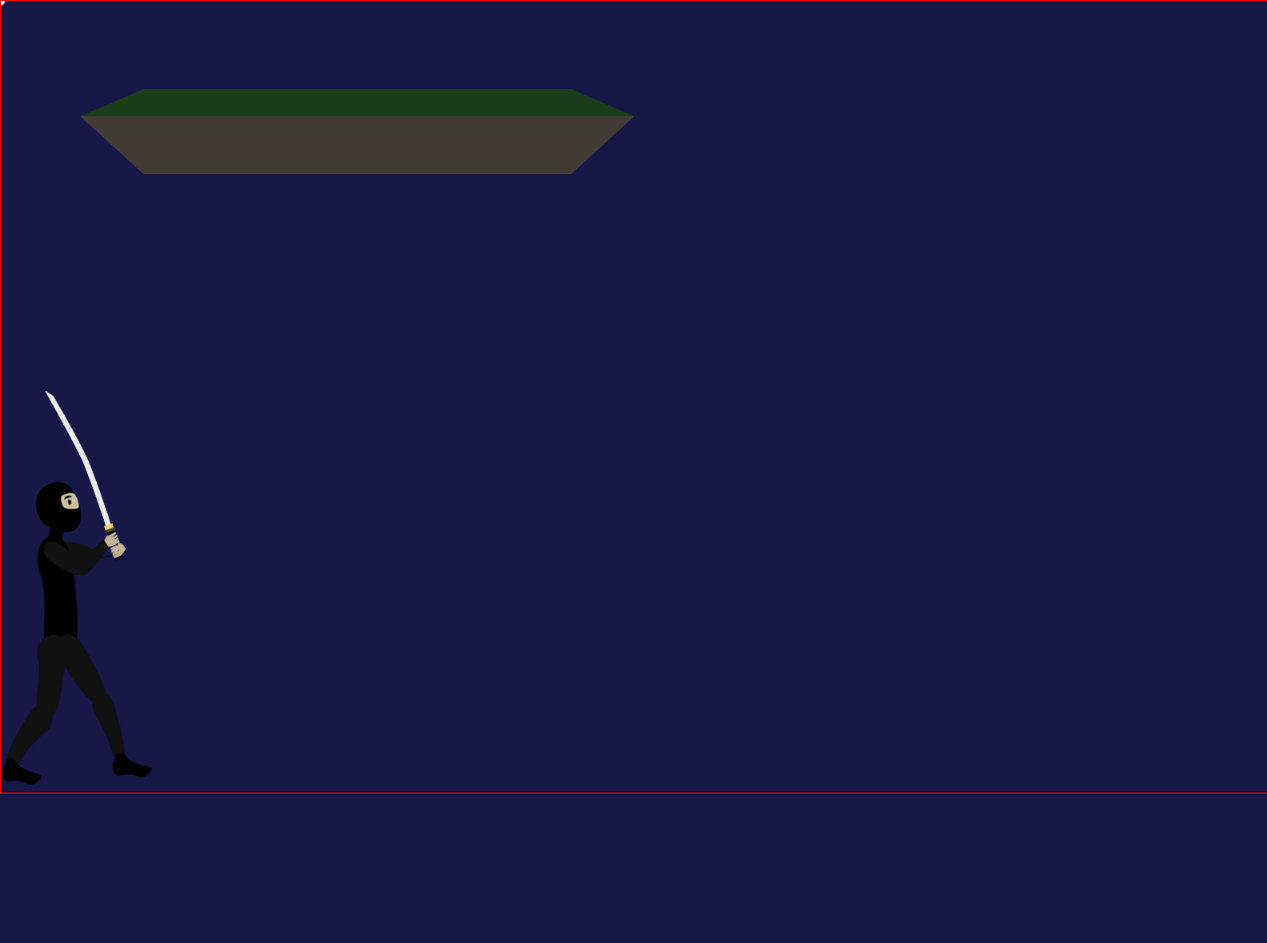
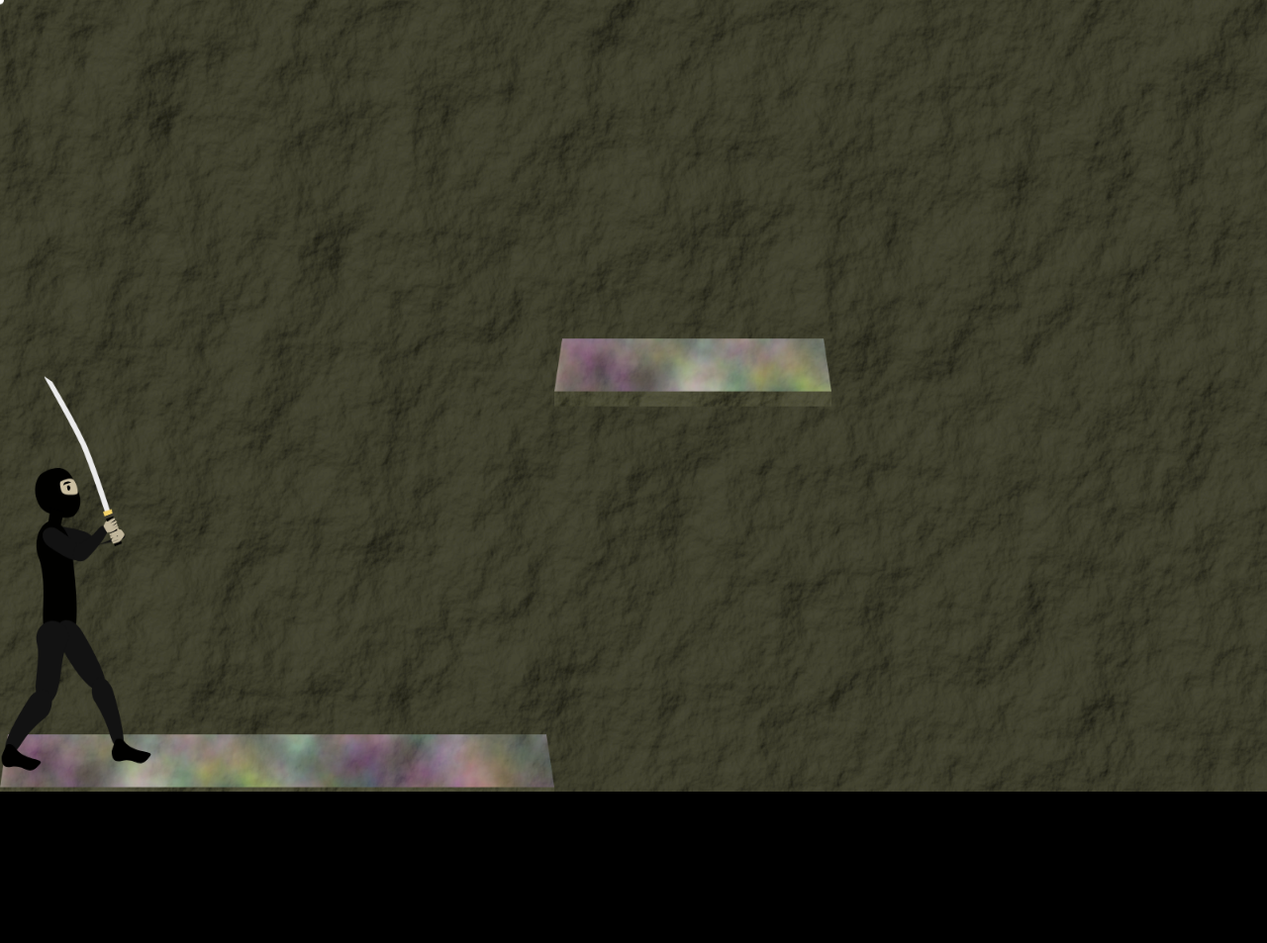
Before and after one commit to ChooKing/js13k22, a website built with Vite: page index.html in a window 1280 px wide. Shown: the whole page at 99% size. Before the commit the page ends 802 px from the top, so only its background shows below. Built offline with nearby package versions, Linux system fonts and the light colour scheme; animation ran at ten frames a second.

Commit message:
Refactored texture code to use off screen canvas

```diff
--- a/index.html
+++ b/index.html
@@ -16,14 +16,26 @@
       width: 1600px;
       display: block;
       margin: auto;
-      border: 1px solid red;
     }
     body{
-      background-color: #171748;
+      background-color: black;
     }
   </style>
   <body>
     <canvas id="canvas"></canvas>
+    <svg>
+      <filter id='rock' x='0%' y='0%' width='100%' height="100%">
+        <feTurbulence type="fractalNoise" baseFrequency='0.01' result='noise' numOctaves="15" />
+        <feDiffuseLighting in='noise' lighting-color='#444433' surfaceScale='18'>
+          <feDistantLight azimuth='400' elevation='126' />
+        </feDiffuseLighting>
+      </filter>
+      <filter id='plat' width='100%' height="100%">
+        <feTurbulence type="fractalNoise" baseFrequency='0.01' result='pn' numOctaves="15" />
+
+      </filter>
+    </svg>
+
     <script type="module" src="/src/main.ts"></script>
   </body>
 </html>
--- a/src/Paths.ts
+++ b/src/Paths.ts
@@ -1,6 +1,7 @@
 import {ColoredPath, RGB} from "./types";
 import {rgb2str} from "./util";
 import {Game} from "./game";
+import {tex} from "./tex";
 type PathDef = [string, RGB]
 export class Paths{
     paths: ColoredPath[];
@@ -13,11 +14,24 @@ export class Paths{
         });
     }
     draw(){
+        const ctx=Game.ctx!;
         for(let i=0;i<this.paths.length;i++){
-            // @ts-ignore
-            Game.ctx.fillStyle = rgb2str(this.paths[i][1]);
-            // @ts-ignore
-            Game.ctx.fill(this.paths[i][0]);
+            ctx.save();
+            let c=rgb2str(this.paths[i][1]);
+
+            if(c=="rgb(68,68,51)"){
+                ctx.fillStyle=tex.rock!;
+                ctx.filter="brightness(1.2)"
+            }
+            else if(c=="rgb(27,60,26)"){
+                ctx.fillStyle=tex.floor!;
+                ctx.filter="brightness(1)"
+            }
+            else ctx.fillStyle = c;
+
+            ctx.fill(this.paths[i][0]);
+
+            ctx.restore();
         }
     }
 }
--- /dev/null
+++ b/src/bg.ts
@@ -0,0 +1,38 @@
+import {Game} from "./game";
+import {tex} from "./tex";
+const p = new Path2D("M0,0L1600,0L1600,900L0,900L0,0Z");
+const c = "rgb(33,30,27)";
+
+
+
+export const bg={
+    iData:null as ImageData|null,
+    buf: null as Uint32Array|null,
+    p: null as CanvasPattern|null,
+    init:()=>{
+        bg.iData = Game.ctx!.createImageData(Game.w, Game.h);
+        bg.buf = new Uint32Array(bg.iData.data.buffer);
+
+        for (let i=0;i<bg.buf.length;i++){
+            bg.buf[i]=Math.tan(i)>0.5? 0xff000000: 0xff444400;
+        }
+        createImageBitmap(bg.iData).then((b)=>{
+            bg.p = Game.ctx!.createPattern(b,null);
+        });
+
+    },
+    draw:()=>{
+        const ctx=Game.ctx!;
+        //ctx.fillStyle=bg.p!;
+        ctx.save();
+        //ctx.filter="url(#rock)";
+        ctx.fillStyle=tex.rock!;
+        ctx.fillRect(0,0,Game.w,Game.h);
+        ctx.restore();
+        /*
+        ctx.fillStyle=c;
+        ctx.fill(p);
+
+         */
+    }
+}
--- a/src/game.ts
+++ b/src/game.ts
@@ -2,16 +2,8 @@ export const Game = {
     ctx: undefined as CanvasRenderingContext2D|undefined,
     w: 1600, //canvas width
     h: 900, //canvas height
-    tw: 100, //track width
-    tg: 25, //track gap
-    colors: [
-        {r:66,g:127,b:164},
-        {r: 164, g: 127, b: 66},
-        {r: 127, g: 174, b: 66},
-        {r: 200, g: 66, b: 66},
-        {r: 200, g: 200, b: 200}
-    ],
-    pw: 80, //player width
-    mGap: 5, //maximum gap as ratio of pw
-    ns: 800 //speed
+    th: 225, //tile height
+    tw: 350, //tile width
+    tyo: 65, //tile Y offset
+    ns: 1200 //speed
 }
--- a/src/main.ts
+++ b/src/main.ts
@@ -2,7 +2,9 @@ import {Ninja} from "./ninja";
 import {Game} from "./game";
 import {Point} from "./types";
 import {Keyboard} from "./keyboard";
+import {tex} from "./tex";
 import {Plat} from "./plat";
+import {bg} from "./bg";
 const canvas = document.getElementById("canvas")! as HTMLCanvasElement;
 canvas.width=1600;
 canvas.height=900;
@@ -11,8 +13,10 @@ const ctx=Game.ctx!;
 let m:Point={x:0,y:0};
 let mColor="rgb(255,255,255)";
 const viruses=[m];
-const ninja = new Ninja(0,440, viruses);
-const testPlat = new Plat(100,100,700);
+const ninja = new Ninja(0,425, viruses);
+const testPlat = new Plat(2,2,1);
+const plat2 = new Plat(0, 0, 2);
+tex.init();
 document.addEventListener('mousemove', (e) => {
     m.x=e.x-(window.innerWidth-Game.w)/2;
     m.y=e.y;
@@ -28,12 +32,12 @@ k.addDownHandler(" ",()=>{
     ninja.ct=true;
 });
 k.addDownHandler("ArrowRight",()=>{
-    if(ninja.jmp==0 && ninja.s===0){
+    if(ninja.jmp!=1 && ninja.s===0){
         ninja.s=Game.ns;
     }
 });
 k.addDownHandler("ArrowLeft",()=>{
-    if(ninja.jmp==0 && ninja.s===0){
+    if(ninja.jmp!=1 && ninja.s===0){
         ninja.s=-Game.ns;
     }
 });
@@ -64,11 +68,16 @@ k.addUpHandler("ArrowLeft",()=>{
     if(ninja.jmp==0) ninja.s=0;
 });
 k.addUpHandler("ArrowDown",()=>{
-    if(ninja.jmp==-1) ninja.jmp=0;
+    if(ninja.jmp==-1){
+        ninja.jmp=0;
+        ninja.s=0;
+    }
+
 });
+bg.init();
+const run=(time: number)=>{
+    //ctx.clearRect(0, 0, Game.w, Game.h);
 
-const run=(time: number)=>{
-    ctx.clearRect(0, 0, Game.w, Game.h);
     /*
     this.drawables.forEach((s)=>{
         s.update?.(time);
@@ -76,7 +85,10 @@ const run=(time: number)=>{
     });
 
      */
+    bg.draw();
+
     testPlat.draw();
+    plat2.draw();
     ninja.update(time);
     ninja.draw();
 
@@ -88,6 +100,7 @@ const run=(time: number)=>{
     else ctx.fillStyle="rgb(255,255,255)";
 
      */
+
     ctx.fillStyle=mColor;
     ctx.beginPath();
     ctx.arc(m.x,m.y,5,0,6.28);
--- a/src/ninja.ts
+++ b/src/ninja.ts
@@ -198,7 +198,7 @@ export class Ninja extends Drawable{
         const dt = (t-this.lt)/1000;
         if((this.s>0 && this.xy.x+Ninja.w<Game.w)||(this.s<0 && this.xy.x>0)) this.xy.x+= this.s*dt;
 
-        if(this.s>0 && this.jmp==0){
+        if(this.s>0 && this.jmp!=1){
             if(this.wp===0) this.wp=1;
             if(this.wp===1){
                 if(this.angs.tl<mr.tl){
@@ -238,7 +238,7 @@ export class Ninja extends Drawable{
         }
         if(this.jmp==1){
             this.g*=1.4;
-            this.yo-=(1500-this.g)*dt;
+            this.yo-=(1700-this.g)*dt;
             if(this.yo>=0){
                 this.yo=0;
                 this.jmp=-1;
--- a/src/plat.ts
+++ b/src/plat.ts
@@ -1,17 +1,17 @@
 import {Drawable} from "./drawable";
 import {Game} from "./game";
 import {Paths} from "./Paths";
-const bc = {r:66,g:60,b:55};
+const bc = {r:68,g:68,b:51};
 const tc = {r:27,g:60,b:26};
 export class Plat extends Drawable{
     l:number; //length
     p: Paths;
     constructor(x:number, y:number, l:number) {
-        super(x,y);
-        this.l=l;
+        super(Game.tw*x,Game.h-(Game.th*y+Game.tyo));
+        this.l=Game.tw*l;
         this.p=new Paths([
-            [`M0,31L80,0L${this.l-80},0L${this.l},31L0,31`,tc],
-            [`M0,31L80,97L${this.l-80},97L${this.l},31L0,31Z`, bc]
+            [`M0,60L10,0L${this.l-10},0L${this.l},60L0,60`,tc],
+            [`M0,60L0,77L${this.l},77L${this.l},60L0,60Z`, bc]
         ])
     }
     draw() {
@@ -21,4 +21,6 @@ export class Plat extends Drawable{
         this.p.draw();
         ctx.restore();
     }
+    update(t: number) {
+    }
 }
--- /dev/null
+++ b/src/tex.ts
@@ -0,0 +1,25 @@
+import {Game} from "./game";
+export const tex={
+    can: null as HTMLCanvasElement|null,
+    ctx: null as CanvasRenderingContext2D|null,
+    rock: null as CanvasPattern|null,
+    floor: null as CanvasPattern|null,
+    init:()=>{
+        tex.can = document.createElement("canvas");
+        tex.can.width=Game.w;
+        tex.can.height=Game.h;
+        tex.ctx = tex.can.getContext("2d");
+        const ctx=tex.ctx!;
+        ctx.filter="url(#rock)";
+        ctx.fillRect(0,0,Game.w,Game.h);
+        tex.rock = Game.ctx!.createPattern(tex.can,null);
+        setTimeout(()=>{
+            tex.ctx!.clearRect(0,0,Game.w,Game.h);
+            ctx.filter="url(#plat)";
+            ctx.fillRect(0,0,Game.w,Game.h);
+            tex.floor= Game.ctx!.createPattern(tex.can!,null);
+
+        },250)
+
+    }
+}
```
